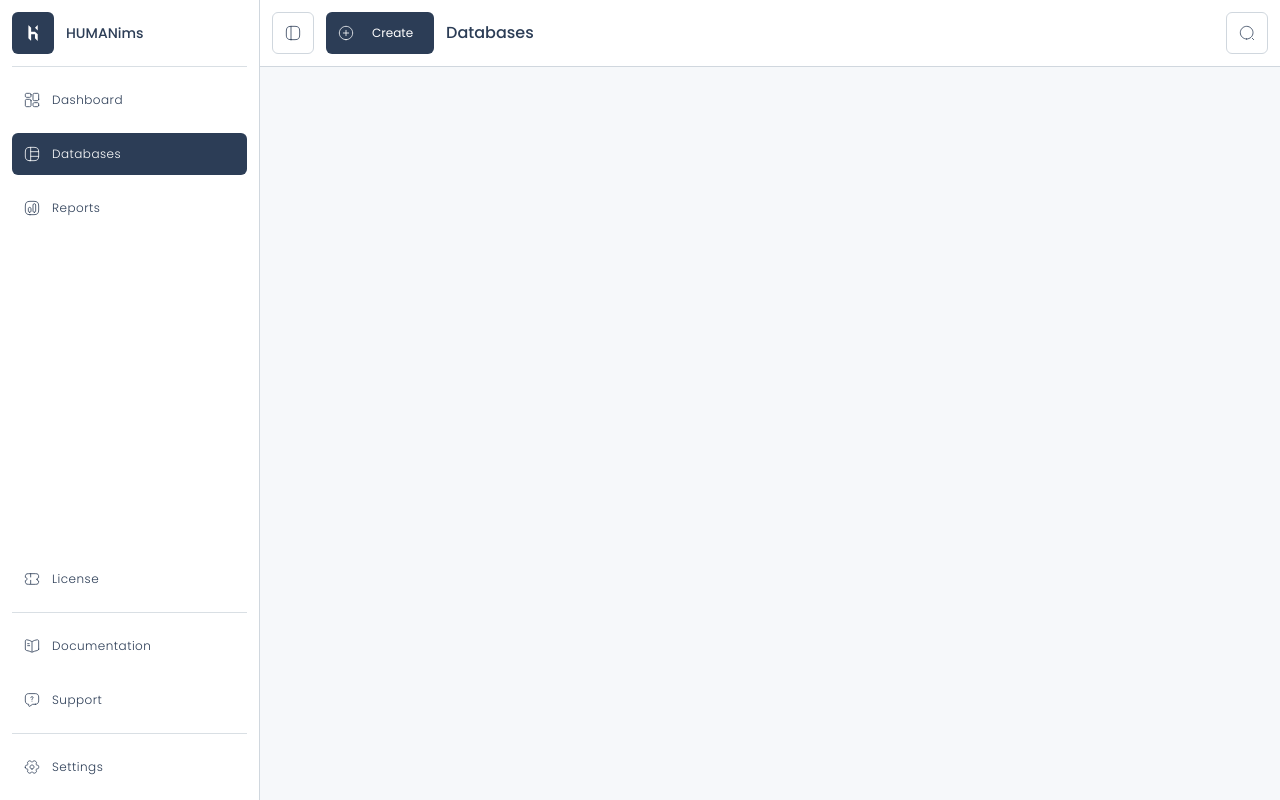
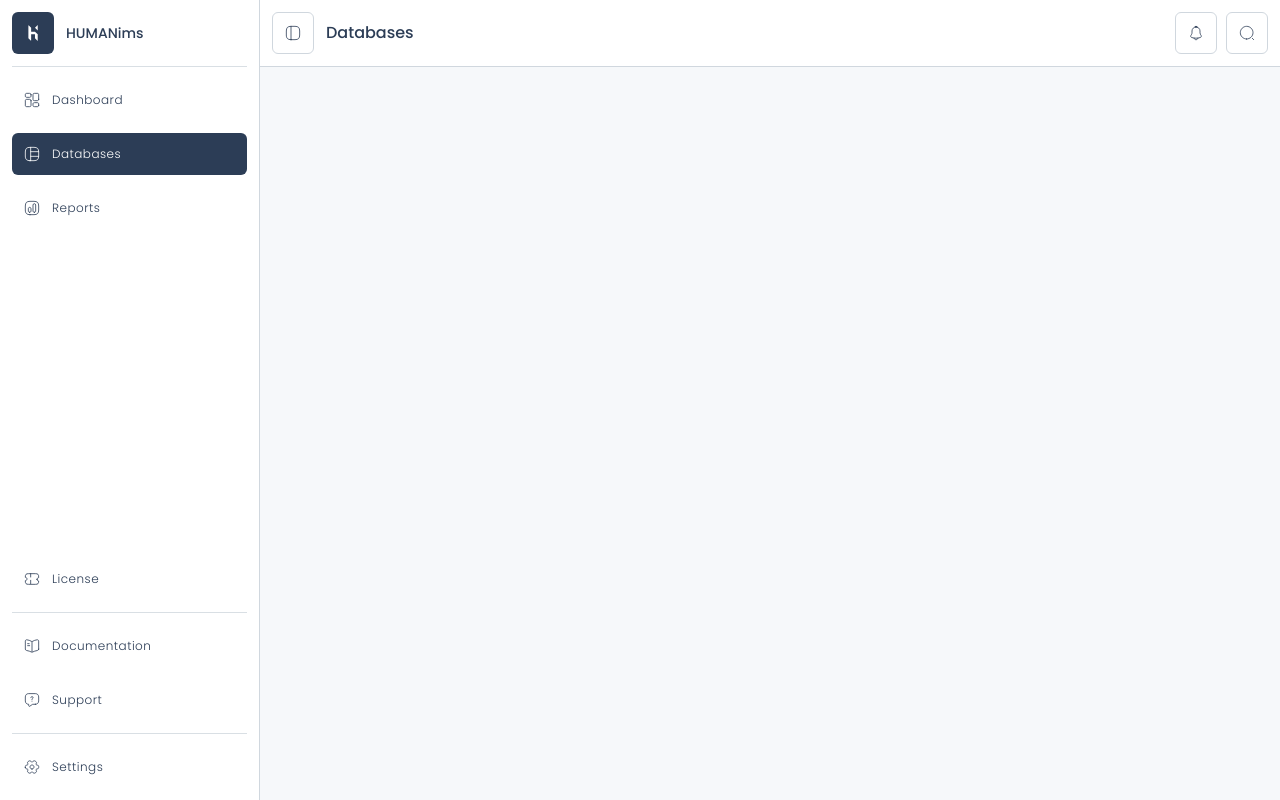
Before and after one commit to komiakov/HUMAINims_Vue, a Nuxt app: page /databases in a window 1280 px wide. Built offline with nearby package versions, Linux system fonts and the light colour scheme.

Commit message:
edit header

```diff
--- a/app/components/hmnHeader.vue
+++ b/app/components/hmnHeader.vue
@@ -7,13 +7,12 @@ const { sidebarIsMinimal } = useSidebar()
     <header class="container-flex">
         <section>
             <HmnButton icon-left="sidebar" @click="sidebarIsMinimal = !sidebarIsMinimal" />
-            <slot name="header-left"></slot>
             <span id="header__page-name">
                 <slot name="header-page-name"></slot>
             </span>
         </section>
         <section>
-            <slot name="header-right"></slot>
+            <HmnButton icon-left="notification" />
             <HmnButton icon-left="search" />
         </section>
     </header>
--- a/app/pages/databases/index.vue
+++ b/app/pages/databases/index.vue
@@ -1,13 +1,5 @@
 <template>
     <HmnHeader>
-        <template #header-left>
-            <HmnDropdown label="Create" type="accent mbl-hide" icon-left="add" alignment="left">
-                <template #>
-                    <HmnButton label="Database" icon-left="database" link="/databases/new" />
-                    <HmnButton label="Folder" icon-left="addFolder" :disabled="true" />
-                </template>
-            </HmnDropdown>
-        </template>
         <template #header-page-name>Databases</template>
     </HmnHeader>
 </template>
--- a/app/pages/databases/new.vue
+++ b/app/pages/databases/new.vue
@@ -4,9 +4,6 @@ const { database } = useColumns()
 
 <template>
     <HmnHeader>
-        <template #header-left>
-            <hmn-button icon-left="save" label="Save" type="accent mbl-hide"/>
-        </template>
         <template #header-page-name>Create database</template>
     </HmnHeader>
 </template>
```
